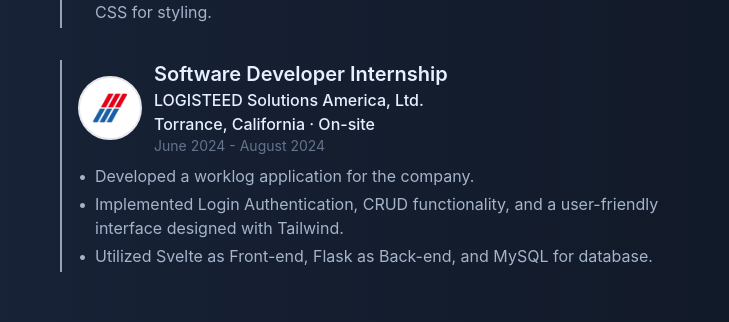
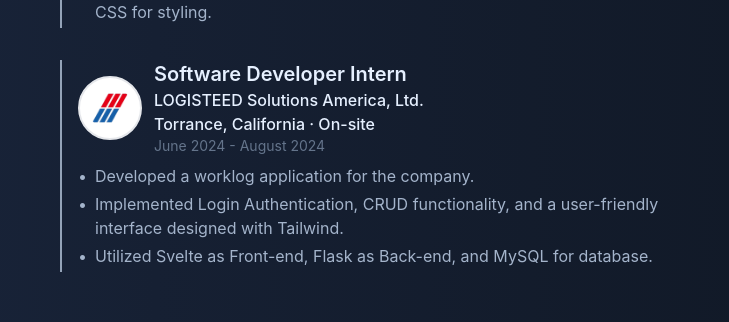
Before and after one commit to shunakiya/portfolio, a React (Vite) app: page / in a window 1280 px wide. Shown: the part 1100-1422 px from the top of the page, without its empty margins (484-1213 px from the left). Built offline with nearby package versions, Linux system fonts and the light colour scheme.

Commit message:
refactored projects component

```diff
--- a/src/components/Experience.tsx
+++ b/src/components/Experience.tsx
@@ -1,5 +1,4 @@
-import lsa from "../assets/logos/lsa.png";
-import autumn_valley from "../assets/logos/akiya.png";
+import { ExperienceList, experienceListItems } from "../utils/ExperienceList";
 
 export default function Experience() {
   return (
@@ -7,96 +6,42 @@ export default function Experience() {
       <h1 className="text-2xl font-semibold mb-1.5">Experience</h1>
 
       <div className="space-y-8">
+        {experienceListItems.map((item: ExperienceList, index: number) => (
+          <div key={index}>
             <div className="border-l-2 border-slate-400 pb-1">
               <div className="ml-4">
                 <div className="flex flex-row items-center gap-2 mb-2">
                   <img
-                src={autumn_valley}
+                    src={item.logo}
                     className="w-16 h-16 p-2 border-2 rounded-full bg-white mr-1"
+                    alt={`${item.company} logo`}
                   />
                   <div className="flex flex-col">
-                <h1 className="text-xl font-semibold">Front-End Developer</h1>
-                <p className="text-base font-medium">
-                  Autumn Valley International, Inc.
-                </p>
-                <p className="text-base font-medium">
-                  La Quinta, California · On-site
-                </p>
-                <p className="text-slate-500 text-sm">
-                  December 2024 - January 2025
-                </p>
+                    <h1 className="text-xl font-semibold">{item.position}</h1>
+                    <p className="text-base font-medium">{item.company}</p>
+                    <p className="text-base font-medium">{item.location}</p>
+                    <p className="text-slate-500 text-sm">{item.time}</p>
                   </div>
                 </div>
-
                 <div className="list-inside space-y-1 text-[#a4b4cb]">
                   <li className="flex gap-2">
                     <p>•</p>
-                <p>
-                  Developed a company website with a focus on user experience
-                  and interactivity.
-                </p>
+                    <p>{item.desc1}</p>
                   </li>
                   <li className="flex gap-2">
                     <p>•</p>
-                <p>
-                  Integrated EmailJS for seamless email functionality, and
-                  i18next for multilingual support,
-                </p>
+                    <p>{item.desc2}</p>
                   </li>
                   <li className="flex gap-2">
                     <p>•</p>
-                <p>Utilized React as Front-end, TypeScript for developer productivity, and Tailwind CSS for styling.</p>
-              </li>
-            </div>
-          </div>
-        </div>
-
-        <div className="border-l-2 border-slate-400 pb-1">
-          <div className="ml-4">
-            <div className="flex flex-row items-center gap-2 mb-2">
-              <img
-                src={lsa}
-                className="w-16 h-16 p-2 border-2 rounded-full bg-white mr-1"
-              />
-              <div className="flex flex-col">
-                <h1 className="text-xl font-semibold">
-                  Software Developer Internship
-                </h1>
-                <p className="text-base font-medium">
-                  LOGISTEED Solutions America, Ltd.
-                </p>
-                <p className="text-base font-medium">
-                  Torrance, California · On-site
-                </p>
-                <p className="text-slate-500 text-sm">
-                  June 2024 - August 2024
-                </p>
-              </div>
-            </div>
-
-            <div className="list-inside space-y-1 text-[#a4b4cb]">
-              <li className="flex gap-2">
-                <p>•</p>
-                <p>Developed a worklog application for the company.</p>
-              </li>
-              <li className="flex gap-2">
-                <p>•</p>
-                <p>
-                  Implemented Login Authentication, CRUD functionality, and a
-                  user-friendly interface designed with Tailwind.
-                </p>
-              </li>
-              <li className="flex gap-2">
-                <p>•</p>
-                <p>
-                  Utilized Svelte as Front-end, Flask as Back-end, and MySQL for
-                  database.
-                </p>
+                    <p>{item.desc3}</p>
                   </li>
                 </div>
               </div>
             </div>
           </div>
+        ))}
+      </div>
     </div>
   );
 }
--- /dev/null
+++ b/src/utils/ExperienceList.ts
@@ -0,0 +1,41 @@
+import lsa from "../assets/logos/lsa.png";
+import autumn_valley from "../assets/logos/akiya.png";
+
+export interface ExperienceList {
+  logo: string;
+  position: string;
+  company: string;
+  location: string;
+  time: string;
+  desc1: string;
+  desc2: string;
+  desc3: string;
+}
+
+export const experienceListItems: ExperienceList[] = [
+  {
+    logo: autumn_valley,
+    position: "Front-End Developer",
+    company: "Autumn Valley International, Inc.",
+    location: "La Quinta, California · On-site",
+    time: "December 2024 - January 2025",
+    desc1:
+      "Developed a company website with a focus on user experience and interactivity.",
+    desc2:
+      "Integrated EmailJS for seamless email functionality, and i18next for multilingual support,",
+    desc3:
+      "Utilized React as Front-end, TypeScript for developer productivity, and Tailwind CSS for styling.",
+  },
+  {
+    logo: lsa,
+    position: "Software Developer Intern",
+    company: "LOGISTEED Solutions America, Ltd.",
+    location: "Torrance, California · On-site",
+    time: "June 2024 - August 2024",
+    desc1: "Developed a worklog application for the company.",
+    desc2:
+      "Implemented Login Authentication, CRUD functionality, and a user-friendly interface designed with Tailwind.",
+    desc3:
+      "Utilized Svelte as Front-end, Flask as Back-end, and MySQL for database.",
+  },
+];
--- a/src/utils/ProjectsList.ts
+++ b/src/utils/ProjectsList.ts
@@ -1,8 +1,48 @@
+import csusb from "../assets/logos/csusb.png";
+
 export interface ProjectsList {
   logo: string;
   title: string;
   time: string;
+  repoPage: string;
   desc1: string;
   desc2: string;
-  descr3: string;
+  desc3: string;
 }
+
+export const projectsListItems: ProjectsList[] = [
+  //   {
+  //     logo: csusb,
+  //     title: "Secure Access Locking Sytem with NFC and Biometrics",
+  //     time: "Fall 2024 - Spring 2025",
+  //     repoPage: "https://github.com/shunakiya/salsnb",
+  //     desc1:
+  //       "Developed a smart-lock with fingerprint sensor, NFC, and key access.",
+  //     desc2:
+  //       "Integrated remote control, solenoid-powered lock, fingerprint reader, and smartphone NFC system.",
+  //     desc3:
+  //       "Used a Raspberry Pi to host a Flask backend server, with data fetched by a React frontend designed with Tailwind.",
+  //   },
+  {
+    logo: csusb,
+    title: "Tail Recursion",
+    time: "Fall 2023",
+    repoPage: "https://github.com/shunakiya/tail-recursion-project",
+    desc1:
+      "Implemented 12 tail-recursive functions that handle common Java operations.",
+    desc2: "Optimized for time complexity (aimed for O(n) or better).",
+    desc3:
+      "Followed constraints: no non-local variables, no arrays, no non-recursive loops.",
+  },
+  {
+    logo: csusb,
+    title: "3 Search Algorithm",
+    time: "Fall 2023",
+    repoPage: "https://github.com/shunakiya/three-algorithms",
+    desc1: "Implemented graph search algorithms (DFS, BFS, A* Search) in Java.",
+    desc2:
+      "Utilized object-oriented programming concepts like abstract classes, interfaces, and inheritance.",
+    desc3:
+      "Solved pathfinding problems using Maze and Sliding Puzzle as examples.",
+  },
+];
```
Also changed, not shown: src/components/Projects.tsx (+11 -66 lines). Lines whose indentation alone changed are shown as unchanged.
